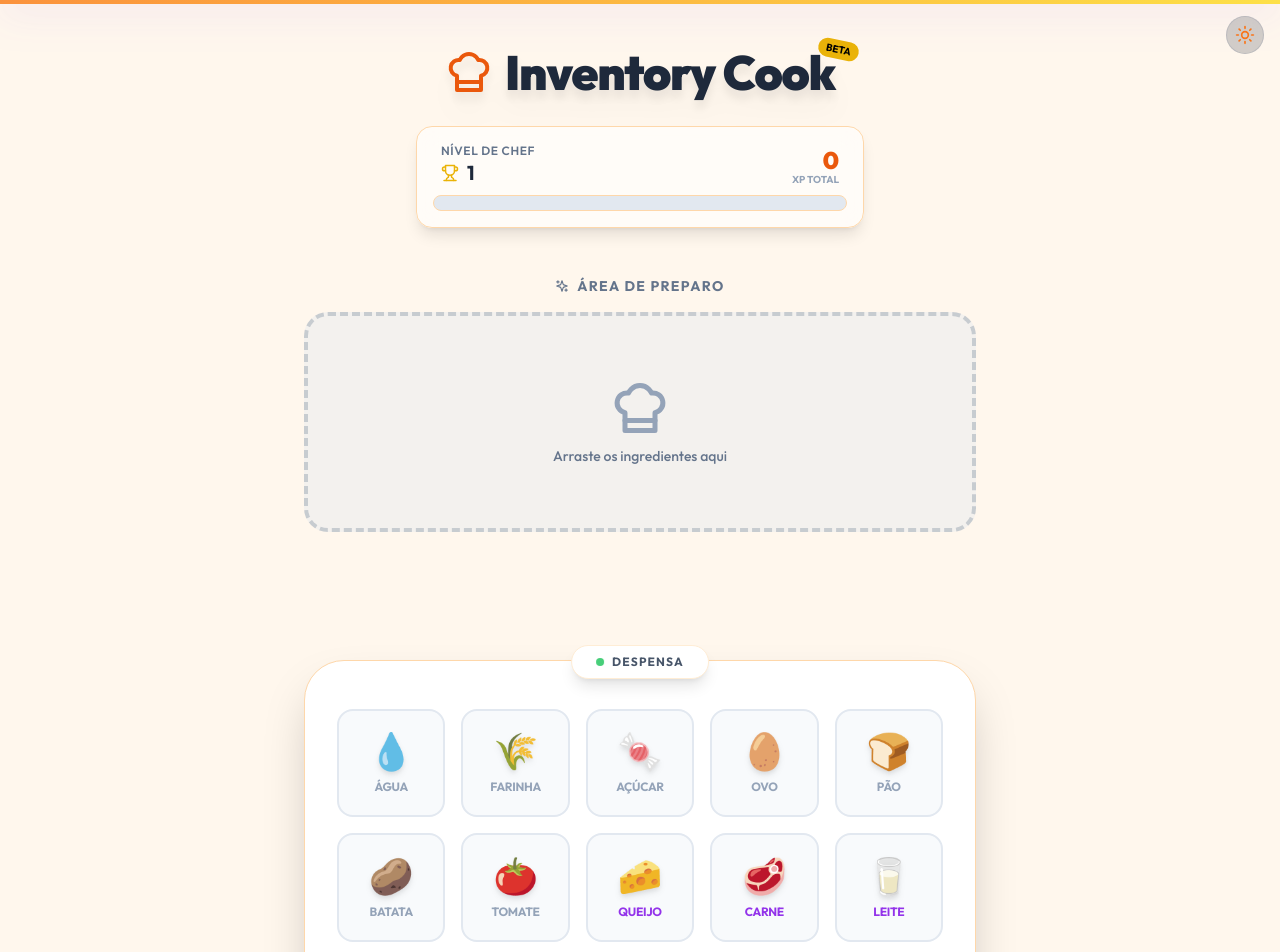
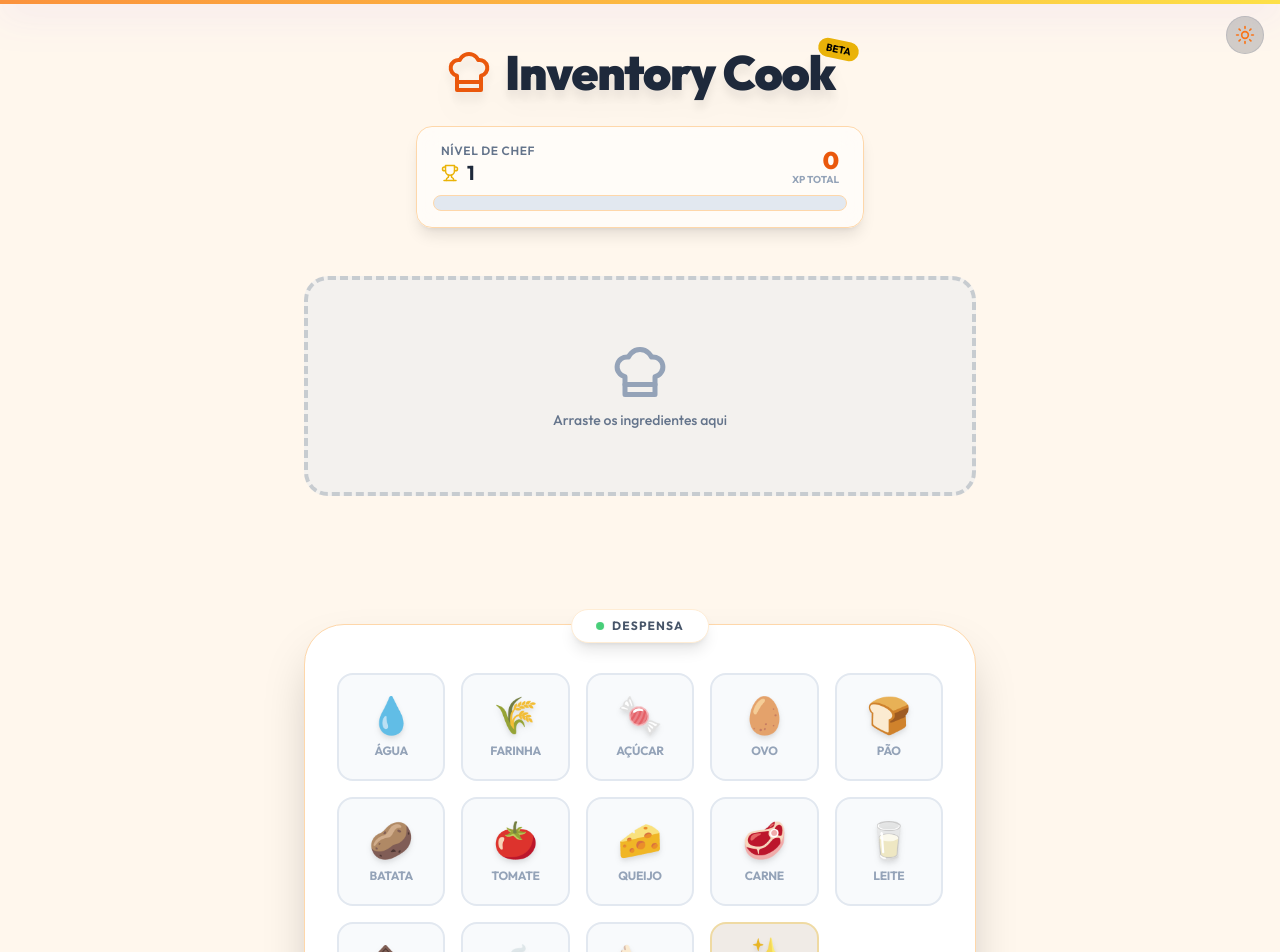
Before and after one commit to ChrisRL95/Inventory-Cook, a Next.js app: page / in a window 1280 px wide. Shown: the top 952 px of the page. Built offline with nearby package versions, Linux system fonts and the light colour scheme.

Commit message:
Update page.js

```diff
--- a/app/page.js
+++ b/app/page.js
@@ -1,7 +1,7 @@
 'use client';
 
 import { useState, useEffect } from 'react';
-import { Sparkles, ChefHat, Trash2, Clock, BookOpen, X, Trophy, Share2, Sun, Moon, RotateCw } from 'lucide-react';
+import { Sparkles, ChefHat, Trash2, Clock, BookOpen, X, Trophy, Share2, Sun, Moon, RotateCw, Search } from 'lucide-react';
 import { motion, AnimatePresence } from 'framer-motion';
 import { ingredientes, receitas } from './data';
 
@@ -13,9 +13,13 @@ export default function Home() {
   const [xp, setXp] = useState(0);
   const [unlockedRecipes, setUnlockedRecipes] = useState([]);
 
-  // Novos Estados
-  const [isNight, setIsNight] = useState(true);
-  const [isShaking, setIsShaking] = useState(false); // Para animação de erro
+  // Estados Visuais
+  const [isNight, setIsNight] = useState(false);
+  const [isShaking, setIsShaking] = useState(false);
+
+  // Estados da Nova Mecânica (Sinergia e Dicas)
+  const [compatibleIngredients, setCompatibleIngredients] = useState([]);
+  const [hintMessage, setHintMessage] = useState('');
 
   // --- AUDIO SYSTEM ---
   const playSound = (type) => {
@@ -23,17 +27,16 @@ export default function Home() {
       pop: '/sounds/pop.mp3',
       craft: '/sounds/craft.mp3',
       trash: '/sounds/trash.mp3',
-      fail: '/sounds/trash.mp3', // Reutilizando som ou adicione um fail.mp3
+      fail: '/sounds/trash.mp3',
     };
     const audio = new Audio(sounds[type]);
     audio.volume = 0.5;
     audio.play().catch(() => {});
   };
 
-  // --- CLIMA DINÂMICO (Time Check) ---
+  // --- CLIMA ---
   useEffect(() => {
     const hour = new Date().getHours();
-    // Considera noite se for antes das 6h ou depois das 18h
     setIsNight(hour < 6 || hour >= 18);
   }, []);
 
@@ -51,6 +54,51 @@ export default function Home() {
     localStorage.setItem('rpg-cook-save', JSON.stringify({ xp, unlocked: unlockedRecipes }));
   }, [xp, unlockedRecipes]);
 
+  // --- ENGINE DE SINERGIA E DICAS (O Cérebro da V3.2) ---
+  useEffect(() => {
+    if (inventory.length === 0) {
+      setCompatibleIngredients([]);
+      setHintMessage('');
+      return;
+    }
+
+    const invIds = inventory.map(i => i.id);
+
+    // 1. Encontrar receitas possíveis com os itens atuais
+    const possibleRecipes = receitas.filter(recipe =>
+      invIds.every(id => recipe.ingredients.includes(id))
+    );
+
+    // 2. Gerar Dica (Cheirinho)
+    if (possibleRecipes.length === 0) {
+      setHintMessage('O cheiro não está nada bom... (Combinação Inválida)');
+    } else {
+      // Tenta adivinhar a categoria baseada nos ingredientes
+      const isSweet = inventory.some(i => ['sugar', 'chocolate', 'milk'].includes(i.id));
+      const isBakery = inventory.some(i => ['flour', 'egg', 'yeast'].includes(i.id));
+      const isSalty = inventory.some(i => ['meat', 'cheese', 'tomato', 'potato'].includes(i.id));
+
+      if (isSweet) setHintMessage('Hmm... cheirinho de doce no ar...');
+      else if (isBakery) setHintMessage('Cheiro de massa fresca...');
+      else if (isSalty) setHintMessage('Cheiro de comida caseira...');
+      else setHintMessage('Misturando sabores...');
+    }
+
+    // 3. Destacar Ingredientes (Sinergia)
+    // Pega todos os ingredientes que faltam nas receitas possíveis
+    const nextIngredients = new Set();
+    possibleRecipes.forEach(recipe => {
+      recipe.ingredients.forEach(ing => {
+        if (!invIds.includes(ing)) {
+          nextIngredients.add(ing);
+        }
+      });
+    });
+    setCompatibleIngredients(Array.from(nextIngredients));
+
+  }, [inventory]);
+
+
   // --- DRAG AND DROP ---
   const handleDragStart = (e, item, source) => {
     e.dataTransfer.setData('item', JSON.stringify(item));
@@ -60,9 +108,6 @@ export default function Home() {
   const handleDropOnInventory = (e) => {
     e.preventDefault();
     const itemData = JSON.parse(e.dataTransfer.getData('item'));
-    const source = e.dataTransfer.getData('source');
-
-    if (source === 'inventory') return;
     if (inventory.some(i => i.id === itemData.id)) return;
 
     playSound('pop');
@@ -74,7 +119,6 @@ export default function Home() {
   const handleDropOnPantry = (e) => {
     e.preventDefault();
     const source = e.dataTransfer.getData('source');
-
     if (source === 'inventory') {
       const itemData = JSON.parse(e.dataTransfer.getData('item'));
       const indexToRemove = inventory.findIndex(i => i.id === itemData.id);
@@ -90,14 +134,12 @@ export default function Home() {
 
   const allowDrop = (e) => e.preventDefault();
 
-  // --- LÓGICA DE JOGO ---
+  // --- CHECAGEM FINAL ---
   const checkRecipes = (currentInventory) => {
-    // Se tiver gororoba, não checa receita
     if (currentInventory.some(i => i.id.startsWith('trash'))) {
         setCraftResult(null);
         return;
     }
-
     const invIds = currentInventory.map(i => i.id);
     const found = receitas.find(recipe => {
       const hasAllIngredients = recipe.ingredients.every(ing => invIds.includes(ing));
@@ -107,10 +149,8 @@ export default function Home() {
     setCraftResult(found || null);
   };
 
-  // Função Principal: Misturar ou Craftar
   const handleAction = () => {
     if (craftResult) {
-        // SUCESSO: Craftar
         playSound('craft');
         setXp(prev => prev + craftResult.xp);
         if (!unlockedRecipes.includes(craftResult.name)) {
@@ -118,19 +158,11 @@ export default function Home() {
         }
         setSelectedRecipe(craftResult);
     } else {
-        // FALHA: Virar Gororoba
-        setIsShaking(true); // Começa a tremer
+        setIsShaking(true);
         playSound('fail');
-
-        // Aguarda animação terminar (500ms)
         setTimeout(() => {
             setIsShaking(false);
-            setInventory([{
-                id: `trash-${Date.now()}`,
-                icon: '🤢',
-                name: 'Gororoba',
-                rarity: 'common'
-            }]);
+            setInventory([{ id: `trash-${Date.now()}`, icon: '🤢', name: 'Gororoba', rarity: 'common' }]);
             setCraftResult(null);
         }, 500);
     }
@@ -142,7 +174,6 @@ export default function Home() {
     alert('Copiado para a área de transferência!');
   };
 
-  // --- PALETA DE CORES DINÂMICA ---
   const theme = isNight ? {
     bg: 'bg-rpg-bg',
     card: 'bg-slate-800/50',
@@ -152,7 +183,7 @@ export default function Home() {
     pantryBg: 'bg-slate-900',
     gradient: 'from-rpg-accent to-blue-500'
   } : {
-    bg: 'bg-orange-50', // Dia: Fundo claro quente
+    bg: 'bg-orange-50',
     card: 'bg-white/60',
     accent: 'text-orange-600',
     border: 'border-orange-200',
@@ -164,10 +195,8 @@ export default function Home() {
   return (
     <main className={`min-h-screen ${theme.bg} transition-colors duration-1000 text-slate-800 dark:text-white selection:bg-rpg-accent selection:text-white py-12 px-4 relative overflow-x-hidden`}>
 
-      {/* Background Decoration */}
       <div className={`fixed top-0 left-0 w-full h-1 bg-gradient-to-r ${theme.gradient} shadow-[0_0_40px_rgba(139,92,246,0.6)] z-50`}></div>
 
-      {/* Botão de Toggle Manual (Debug/Diversão) */}
       <button
         onClick={() => setIsNight(!isNight)}
         className="fixed top-4 right-4 z-50 p-2 rounded-full bg-slate-800/20 backdrop-blur-md hover:bg-slate-800/40 transition-all border border-slate-500/20"
@@ -175,19 +204,16 @@ export default function Home() {
         {isNight ? <Moon size={20} className="text-purple-300" /> : <Sun size={20} className="text-orange-500" />}
       </button>
 
-      {/* CONTAINER CENTRALIZADO */}
       <div className="max-w-2xl mx-auto flex flex-col gap-12">
 
-        {/* --- BLOCO 1: HEADER & STATS --- */}
+        {/* HEADER */}
         <section className="text-center space-y-6">
           <div className="inline-block relative">
             <h1 className={`text-4xl md:text-5xl font-black tracking-tight flex items-center justify-center gap-3 drop-shadow-xl ${isNight ? 'text-white' : 'text-slate-800'}`}>
               <ChefHat size={48} className={`${theme.accent} animate-bounce-slow`} />
               Inventory Cook
             </h1>
-            <span className="absolute -top-2 -right-6 bg-yellow-500 text-black text-[10px] font-bold px-2 py-0.5 rounded-full rotate-12">
-              BETA
-            </span>
+            <span className="absolute -top-2 -right-6 bg-yellow-500 text-black text-[10px] font-bold px-2 py-0.5 rounded-full rotate-12">BETA</span>
           </div>
 
           <div className={`${theme.card} backdrop-blur-md p-4 rounded-2xl border ${theme.border} shadow-lg max-w-md mx-auto transition-colors duration-500`}>
@@ -204,8 +230,6 @@ export default function Home() {
                 <span className={`text-[10px] block -mt-1 font-bold ${isNight ? 'text-slate-500' : 'text-slate-400'}`}>XP TOTAL</span>
               </div>
             </div>
-
-            {/* Barra de XP */}
             <div className={`w-full h-4 rounded-full overflow-hidden border ${theme.border} relative ${isNight ? 'bg-slate-900' : 'bg-slate-200'}`}>
               <motion.div
                 className={`h-full bg-gradient-to-r ${theme.gradient} relative`}
@@ -219,13 +243,24 @@ export default function Home() {
           </div>
         </section>
 
-        {/* --- BLOCO 2: O CALDEIRÃO --- */}
+        {/* CALDEIRÃO */}
         <section className="relative z-10">
-          <div className="text-center mb-4">
-             <h2 className={`text-sm font-bold uppercase tracking-widest flex items-center justify-center gap-2 ${isNight ? 'text-slate-400' : 'text-slate-500'}`}>
-               <Sparkles size={14} /> Área de Preparo
-             </h2>
+
+          {/* DICA DE CHEIRO (NOVO) */}
+          <AnimatePresence>
+            {hintMessage && (
+              <motion.div
+                initial={{ opacity: 0, y: 10 }}
+                animate={{ opacity: 1, y: 0 }}
+                exit={{ opacity: 0 }}
+                className="absolute -top-12 left-0 right-0 flex justify-center pointer-events-none"
+              >
+                <div className={`${isNight ? 'bg-slate-800 text-purple-200' : 'bg-white text-orange-600'} px-6 py-2 rounded-full text-sm font-bold shadow-lg border border-slate-500/20 flex items-center gap-2`}>
+                  <Search size={14} /> {hintMessage}
                 </div>
+              </motion.div>
+            )}
+          </AnimatePresence>
 
           <div
             className={`
@@ -236,7 +271,6 @@ export default function Home() {
             onDrop={handleDropOnInventory}
             onDragOver={allowDrop}
           >
-            {/* Placeholder */}
             <AnimatePresence>
               {inventory.length === 0 && (
                 <motion.div
@@ -249,20 +283,17 @@ export default function Home() {
               )}
             </AnimatePresence>
 
-            {/* Itens no Caldeirão */}
             <AnimatePresence mode='popLayout'>
               {inventory.map((item) => (
                 <motion.div
                   key={`${item.id}`}
                   layoutId={item.id}
-                  // Animação de Shake se estiver errado
                   animate={isShaking ? { x: [-5, 5, -5, 5, 0], rotate: [0, -10, 10, -5, 5, 0] } : { scale: 1, rotate: Math.random() * 10 - 5 }}
                   transition={isShaking ? { duration: 0.4 } : { type: "spring" }}
-
                   initial={{ scale: 0, rotate: Math.random() * 360 }}
                   exit={{ scale: 0, opacity: 0 }}
                   whileHover={{ scale: 1.2, rotate: 0, zIndex: 20 }}
-                  draggable={true}
+                  draggable={true} // Correção do bug anterior aplicada
                   onDragStart={(e) => handleDragStart(e, item, 'inventory')}
                   className={`w-20 h-20 ${theme.itemBg} backdrop-blur-md rounded-2xl flex items-center justify-center text-4xl shadow-xl border border-slate-500/20 cursor-grab active:cursor-grabbing`}
                 >
@@ -271,7 +302,6 @@ export default function Home() {
               ))}
             </AnimatePresence>
 
-            {/* BOTÃO DE AÇÃO (MISTURAR OU CRAFTAR) */}
             <AnimatePresence>
               {inventory.length > 0 && (
                 <motion.div className="absolute -bottom-6 left-0 right-0 flex justify-center z-30">
@@ -291,15 +321,9 @@ export default function Home() {
                     `}
                   >
                     {craftResult ? (
-                        <>
-                            <Sparkles size={24} className="animate-spin-slow" />
-                            CRAFTAR!
-                        </>
+                        <> <Sparkles size={24} className="animate-spin-slow" /> CRAFTAR! </>
                     ) : (
-                        <>
-                            <RotateCw size={24} className={isShaking ? "animate-spin" : ""} />
-                            MISTURAR
-                        </>
+                        <> <RotateCw size={24} className={isShaking ? "animate-spin" : ""} /> MISTURAR </>
                     )}
                   </motion.button>
                 </motion.div>
@@ -307,7 +331,6 @@ export default function Home() {
             </AnimatePresence>
           </div>
 
-          {/* Botão Limpar */}
           <div className="flex justify-center mt-10 min-h-[40px]">
             {inventory.length > 0 && (
               <motion.button
@@ -321,9 +344,8 @@ export default function Home() {
           </div>
         </section>
 
-        {/* --- BLOCO 3: A GELADEIRA (GRID) --- */}
+        {/* DESPENSA COM SINERGIA */}
         <section className={`${theme.pantryBg} rounded-[2.5rem] p-8 border ${theme.border} shadow-2xl relative transition-colors duration-500`}>
-          {/* Label da Geladeira */}
           <div className={`absolute -top-4 left-1/2 -translate-x-1/2 px-6 py-2 rounded-full border shadow-lg flex items-center gap-2 ${isNight ? 'bg-slate-800 border-slate-700 text-slate-200' : 'bg-white border-orange-100 text-slate-600'}`}>
              <div className="w-2 h-2 rounded-full bg-green-500 animate-pulse"></div>
              <span className="text-xs font-bold uppercase tracking-widest">Despensa</span>
@@ -334,19 +356,27 @@ export default function Home() {
             onDrop={handleDropOnPantry}
             onDragOver={allowDrop}
           >
-            {pantry.map((item) => (
+            {pantry.map((item) => {
+              // Lógica de Visualização (Sinergia)
+              const isCompatible = inventory.length === 0 || compatibleIngredients.includes(item.id);
+              const isDimmed = !isCompatible && inventory.length > 0;
+
+              return (
                 <motion.div
                   key={item.id}
                   draggable
                   layoutId={`store-${item.id}`}
+                  animate={isCompatible && inventory.length > 0 ? { scale: [1, 1.05, 1], transition: { repeat: Infinity, duration: 2 } } : {}}
                   whileHover={{ scale: 1.05, y: -5 }}
                   whileTap={{ scale: 0.95 }}
                   onDragStart={(e) => handleDragStart(e, item, 'pantry')}
                   className={`
                     aspect-square rounded-2xl flex flex-col items-center justify-center gap-2 cursor-grab active:cursor-grabbing
-                  border-2 transition-all group
+                    border-2 transition-all duration-500 group
+                    ${isDimmed ? 'opacity-30 grayscale scale-95' : 'opacity-100'}
+                    ${isCompatible && inventory.length > 0 ? 'ring-2 ring-green-400 shadow-[0_0_15px_rgba(74,222,128,0.3)]' : ''}
                     ${isNight
-                    ? 'bg-slate-800 border-slate-700/50 hover:bg-slate-700 hover:border-slate-500'
+                      ? 'bg-slate-800 border-slate-700/50 hover:bg-slate-700'
                       : 'bg-slate-50 border-slate-200 hover:bg-white hover:border-orange-300'
                     }
                     ${item.rarity === 'rare' ? 'border-purple-500/30 bg-purple-900/10' : ''}
@@ -358,18 +388,19 @@ export default function Home() {
                   </span>
                   <span className={`text-[10px] sm:text-xs font-bold uppercase text-center tracking-tight leading-none ${
                     isNight
-                   ? (item.rarity === 'legendary' ? 'text-yellow-500' : item.rarity === 'rare' ? 'text-purple-400' : 'text-slate-500 group-hover:text-slate-300')
-                   : (item.rarity === 'legendary' ? 'text-yellow-600' : item.rarity === 'rare' ? 'text-purple-600' : 'text-slate-400 group-hover:text-slate-600')
+                    ? 'text-slate-500 group-hover:text-slate-300'
+                    : 'text-slate-400 group-hover:text-slate-600'
                   }`}>
                     {item.name}
                   </span>
                 </motion.div>
-            ))}
+              );
+            })}
           </div>
         </section>
       </div>
 
-      {/* --- MODAL (MANTIDO) --- */}
+      {/* MODAL MANTIDO (Código igual ao anterior, omitido para economizar espaço, mas deve estar aqui) */}
       <AnimatePresence>
         {selectedRecipe && (
           <motion.div
```
Lines whose indentation alone changed are shown as unchanged.
